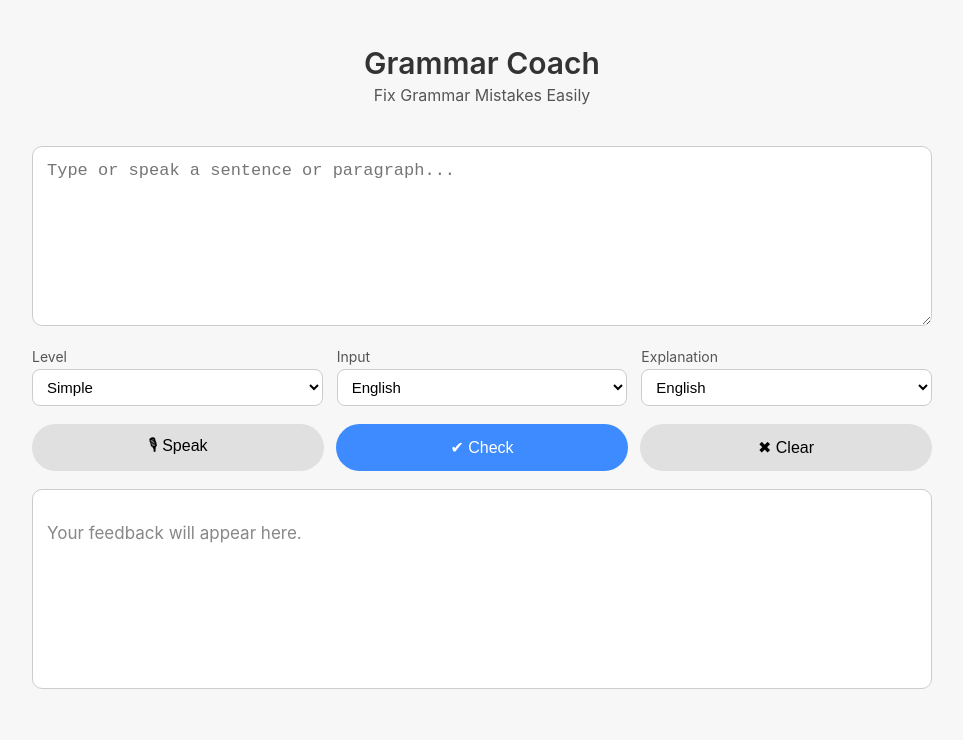
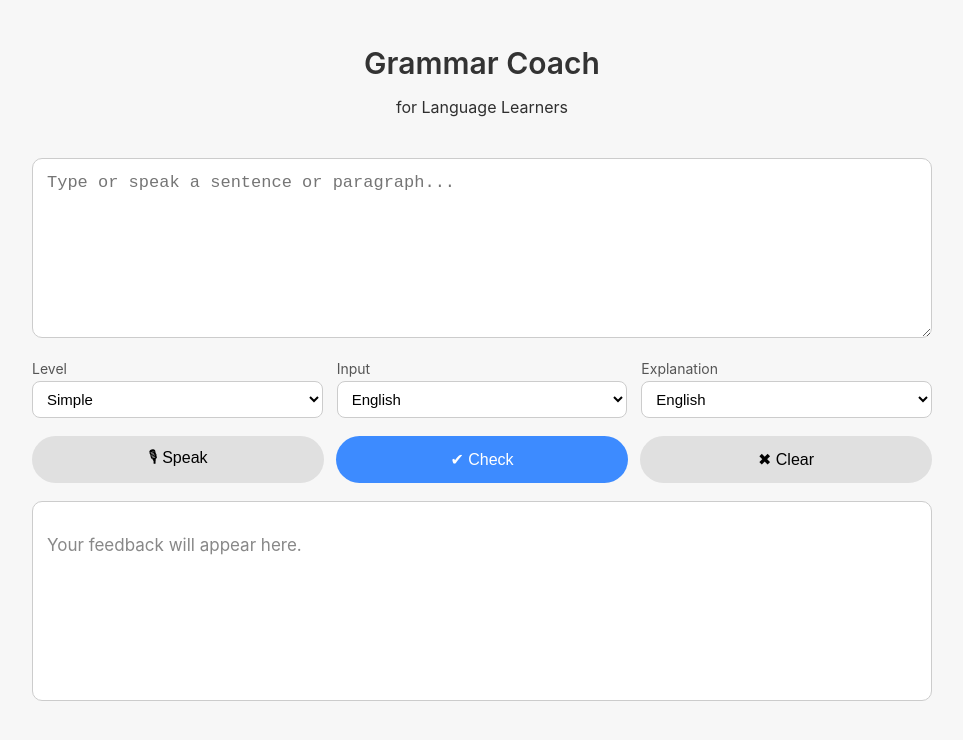
Before and after one commit to RJC888/GrammarESL, a website: page index.html in a window 1280 px wide. Shown: the whole page, without its empty margins (158-1121 px from the left). Drawn offline with Linux system fonts and the light colour scheme.

Commit message:
Update index.html

```diff
--- a/index.html
+++ b/index.html
@@ -11,7 +11,7 @@
 
     <header class="app-header">
       <h1>Grammar Coach</h1>
-      <p class="subtitle">Fix Grammar Mistakes Easily</p>
+      <p class="subtitle2">for Language Learners</p>
     </header>
 
     <main>
```
